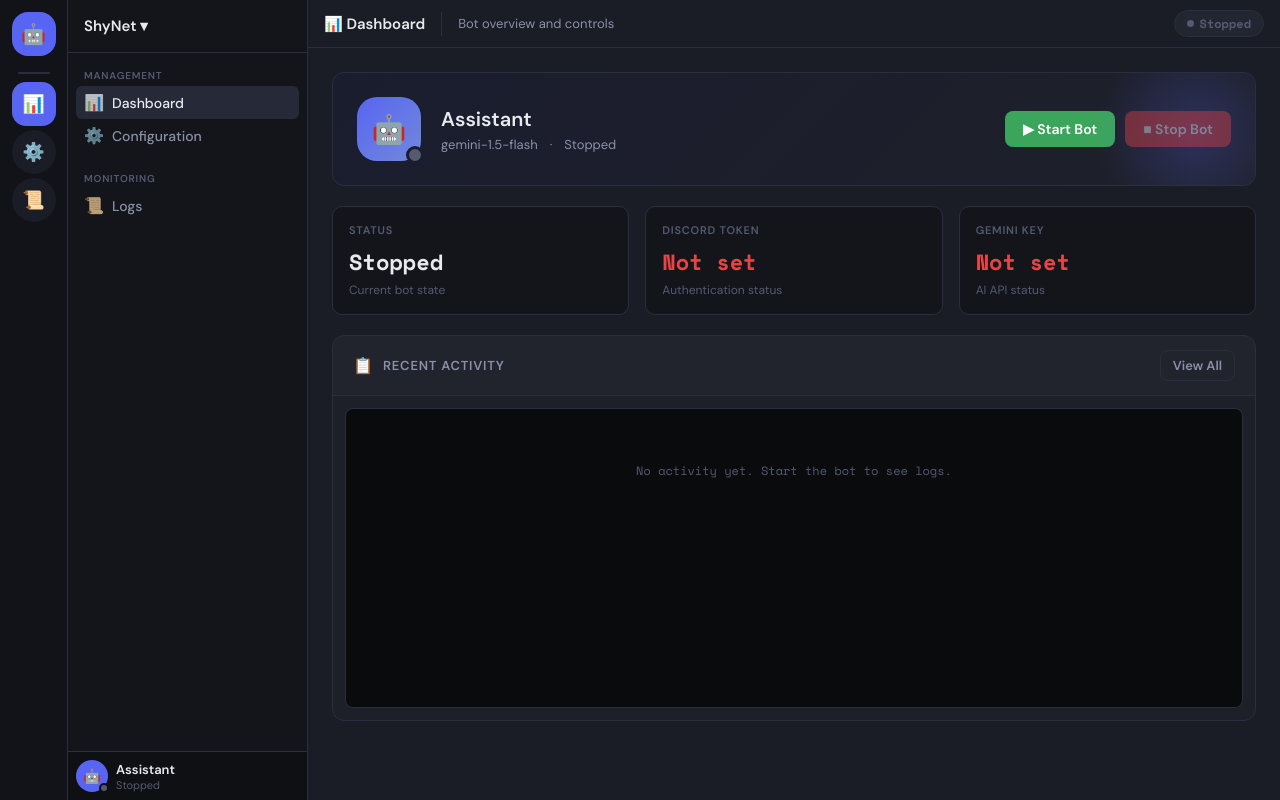
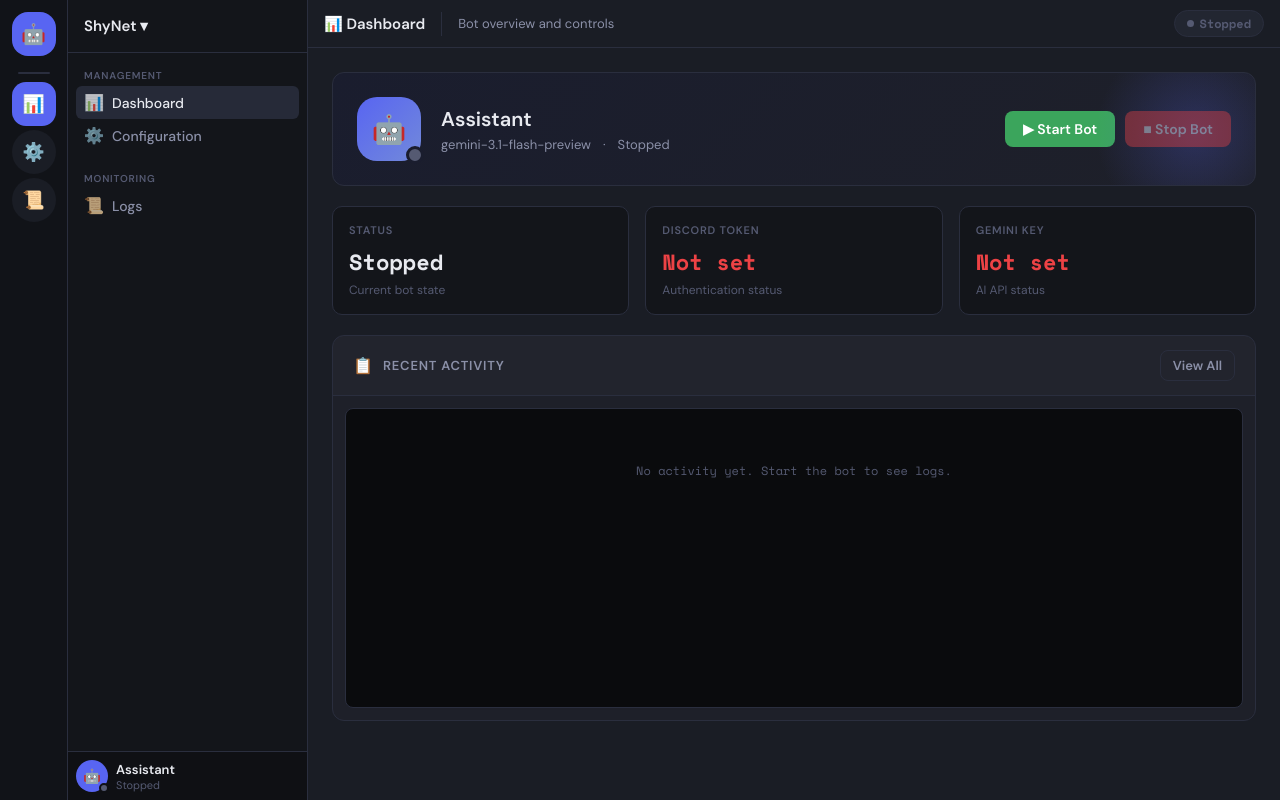
Before and after one commit to shy555tuna/discord_ai_bot, a Flask app: page / in a window 1280 px wide. Run offline with Flask 3, Linux system fonts and the light colour scheme; data that the repository does not hold is empty.

Commit message:
Update bot model from gemini-1.5 to gemini-3.1

```diff
--- a/templates/index.html
+++ b/templates/index.html
@@ -742,7 +742,7 @@
           <div class="bot-info">
             <div class="bot-name" id="hero-bot-name">—</div>
             <div class="bot-meta">
-              <span id="hero-model">gemini-1.5-flash</span>
+              <span id="hero-model">gemini-3.1-flash-preview</span>
               <span>·</span>
               <span id="hero-status-label">Offline</span>
             </div>
```
